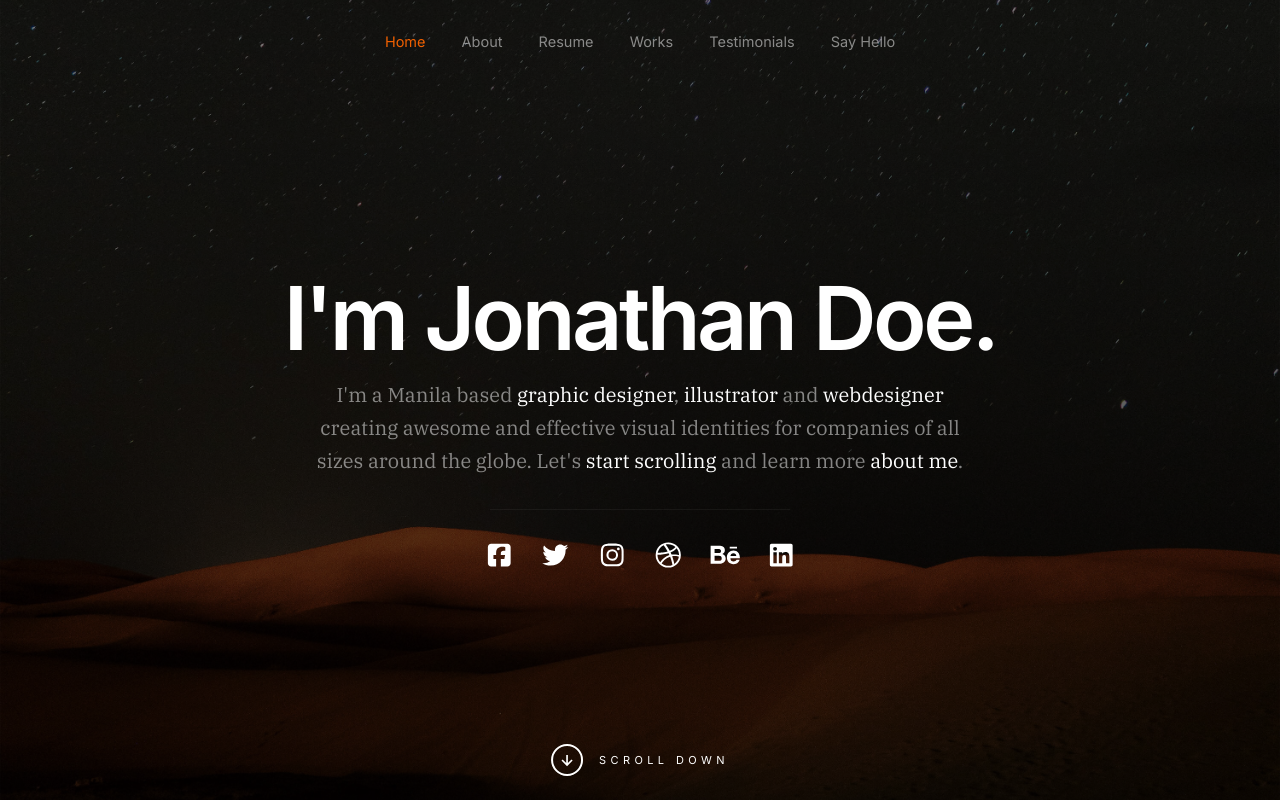
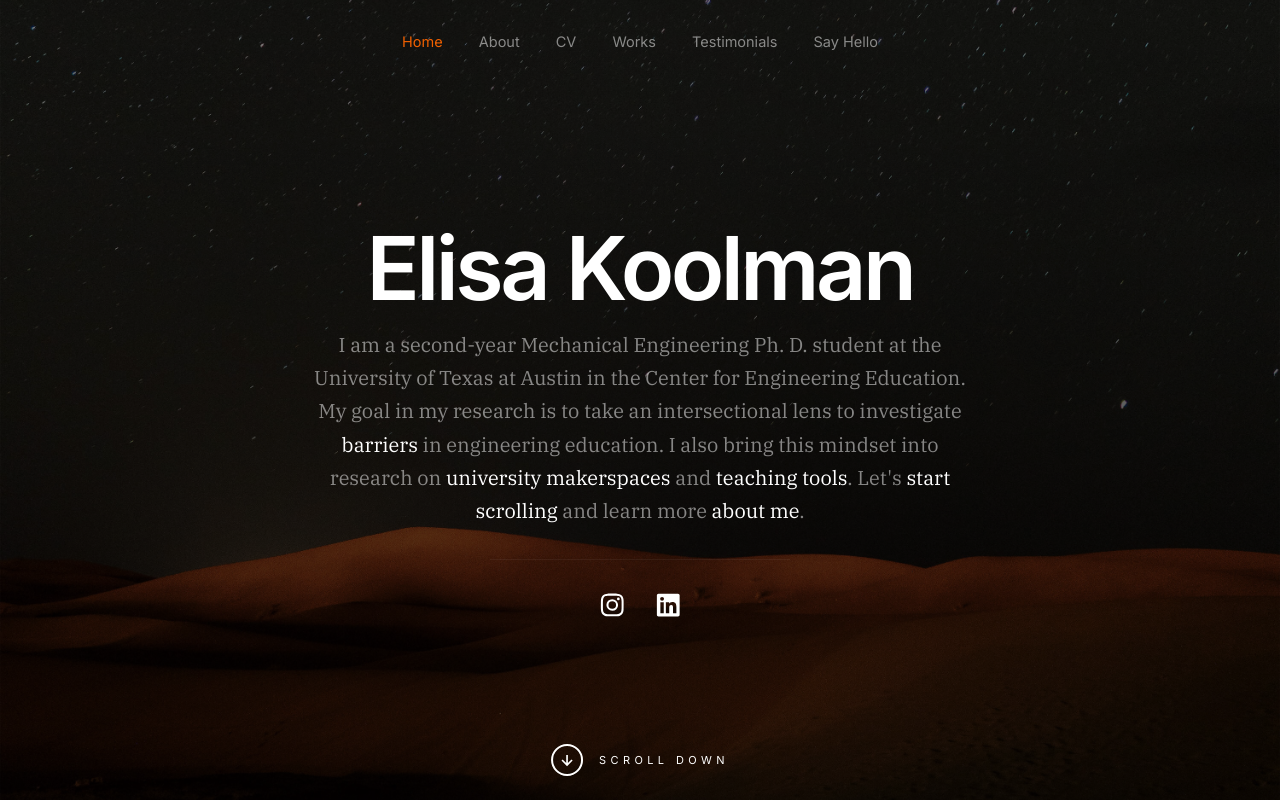
Before and after one commit to ElisaKoolman/ElisaKoolman.github.io, a plain HTML site: page index.html in a window 1280 px wide. Shown: the top 800 px of the page. Drawn offline with Linux system fonts and the light colour scheme.

Commit message:
finished intro

```diff
--- a/index.html
+++ b/index.html
@@ -49,7 +49,7 @@
                 <ul>
                     <li class="current"><a class="smoothscroll" href="#hero">Home</a></li>
                     <li><a class="smoothscroll" href="#about">About</a></li>
-                    <li><a class="smoothscroll" href="#CV">Resume</a></li>
+                    <li><a class="smoothscroll" href="#CV">CV</a></li>
                     <li><a class="smoothscroll" href="#portfolio">Works</a></li>
                     <li><a class="smoothscroll" href="#testimonials">Testimonials</a></li>
                     <li><a class="smoothscroll" href="#contact">Say Hello</a></li>
@@ -74,21 +74,16 @@
 
                 <div class="s-hero__content-about">
 
-                    <h1>I'm Jonathan Doe.</h1>
+                    <h1>Elisa Koolman</h1>
 
                     <h3>
-                    I'm a Manila based <span>graphic designer</span>, <span>illustrator</span> and <span>webdesigner</span> creating awesome and
-                    effective visual identities for companies of all sizes around the globe. Let's <a class="smoothscroll" href="#about">start scrolling</a>
+                    I am a second-year Mechanical Engineering Ph. D. student at the University of Texas at Austin in the Center for Engineering Education. My goal in my research is to take an intersectional lens to investigate <span>barriers </span>in engineering education. I also bring this mindset into research on <span>university makerspaces</span> and <span>teaching tools</span>. Let's <a class="smoothscroll" href="#about">start scrolling</a>
                     and learn more <a class="smoothscroll" href="#about">about me</a>.
                     </h3>
 
                     <div class="s-hero__content-social">
-                        <a href="#0"><i class="fab fa-facebook-square" aria-hidden="true"></i></a>
-                        <a href="#0"><i class="fab fa-twitter" aria-hidden="true"></i></a>
-                        <a href="#0"><i class="fab fa-instagram" aria-hidden="true"></i></a>
-                        <a href="#0"><i class="fab fa-dribbble" aria-hidden="true"></i></a>
-                        <a href="#0"><i class="fab fa-behance" aria-hidden="true"></i></a>
-                        <a href="#0"><i class="fab fa-linkedin" aria-hidden="true"></i></a>
+                        <a href="https://www.instagram.com/blackberrybakehouse/"><i class="fab fa-instagram" aria-hidden="true"></i></a>
+                        <a href="https://www.linkedin.com/in/elisa-koolman/"><i class="fab fa-linkedin" aria-hidden="true"></i></a>
                     </div>
 
                 </div> <!-- end s-hero__content-about -->
```
